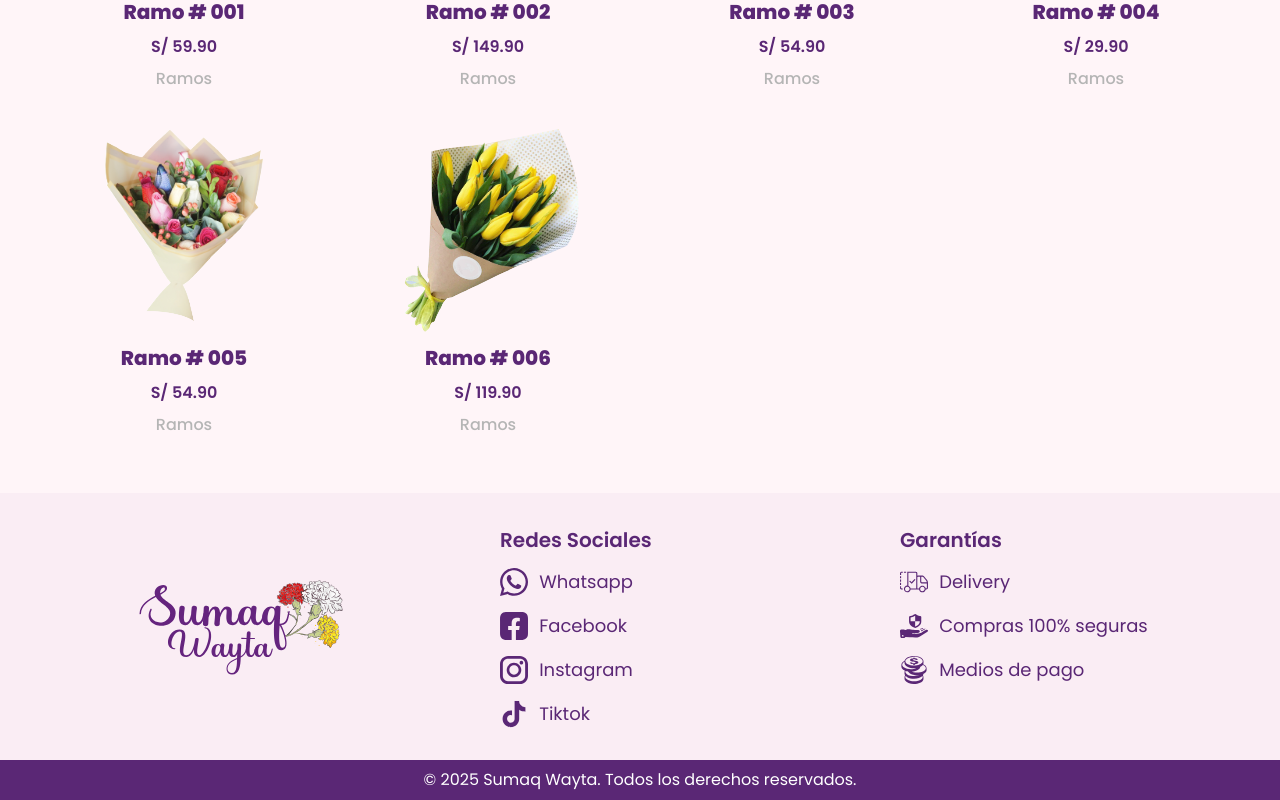
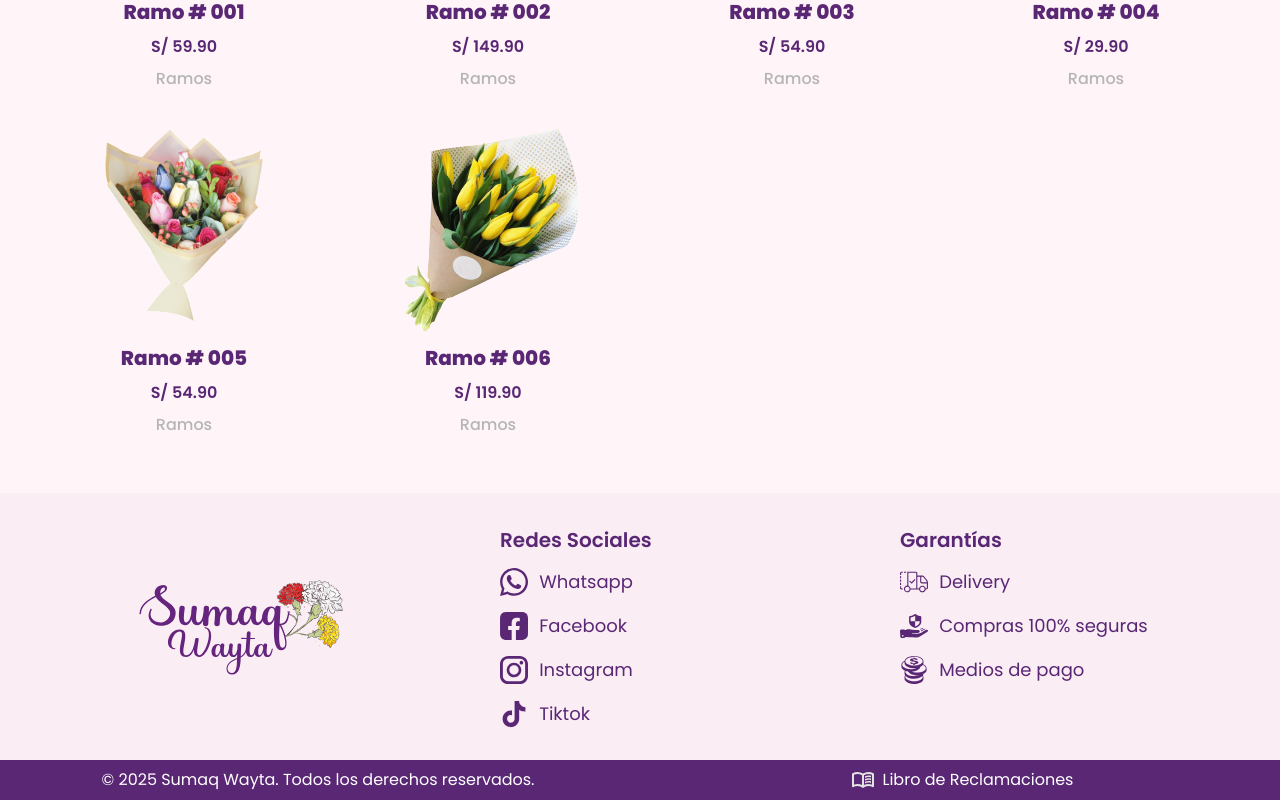
Before and after one commit to SumaqWayta/sumaq-wayta-floreria-web, a Next.js app: page /ramos in a window 1280 px wide. Shown: the part 596-1396 px from the top of the page. Built offline with nearby package versions, Linux system fonts and the light colour scheme; no server answers.

Commit message:
feat: add icons and complaints book

```diff
--- a/src/app/page.tsx
+++ b/src/app/page.tsx
@@ -58,7 +58,7 @@ export default function Home() {
         <PersonalizedFlowerCarousel />
       </div>
       <Divider />
-      <div className={styles.containerFlowersDetails}>
+      {/* <div className={styles.containerFlowersDetails}>
         <h2>Encuentra el detalle Perfecto</h2>
         <div className={styles.listDetailsFlowers}>
           <div></div>
@@ -68,7 +68,7 @@ export default function Home() {
           <div></div>
           <div></div>
         </div>
-      </div>
+      </div> */}
       <Image
         src="/images/image-footer.svg"
         width={500}
--- /dev/null
+++ b/src/assets/icons/book.tsx
@@ -0,0 +1,14 @@
+export default function BookSVG(props: React.SVGProps<SVGSVGElement>) {
+  return (
+    <svg
+      xmlns="http://www.w3.org/2000/svg"
+      height="24px"
+      viewBox="0 -960 960 960"
+      width="24px"
+      fill="#e3e3e3"
+      {...props}
+    >
+      <path d="M560-564v-68q33-14 67.5-21t72.5-7q26 0 51 4t49 10v64q-24-9-48.5-13.5T700-600q-38 0-73 9.5T560-564Zm0 220v-68q33-14 67.5-21t72.5-7q26 0 51 4t49 10v64q-24-9-48.5-13.5T700-380q-38 0-73 9t-67 27Zm0-110v-68q33-14 67.5-21t72.5-7q26 0 51 4t49 10v64q-24-9-48.5-13.5T700-490q-38 0-73 9.5T560-454ZM260-320q47 0 91.5 10.5T440-278v-394q-41-24-87-36t-93-12q-36 0-71.5 7T120-692v396q35-12 69.5-18t70.5-6Zm260 42q44-21 88.5-31.5T700-320q36 0 70.5 6t69.5 18v-396q-33-14-68.5-21t-71.5-7q-47 0-93 12t-87 36v394Zm-40 118q-48-38-104-59t-116-21q-42 0-82.5 11T100-198q-21 11-40.5-1T40-234v-482q0-11 5.5-21T62-752q46-24 96-36t102-12q58 0 113.5 15T480-740q51-30 106.5-45T700-800q52 0 102 12t96 36q11 5 16.5 15t5.5 21v482q0 23-19.5 35t-40.5 1q-37-20-77.5-31T700-240q-60 0-116 21t-104 59ZM280-494Z" />
+    </svg>
+  );
+}
--- a/src/components/footer/footer.module.css
+++ b/src/components/footer/footer.module.css
@@ -59,10 +59,22 @@
 
 .copyright {
   width: 100%;
+  display: grid;
   text-align: center;
   padding: 0.5rem 0;
+  gap: 0.5rem;
   background-color: var(--main-color);
   color: var(--white);
+
+  & > a {
+    display: flex;
+    justify-self: center;
+    gap: 0.5rem;
+    justify-content: center;
+    align-items: center;
+    color: var(--white);
+    cursor: pointer;
+  }
 }
 
 @media (width >= 38rem) {
@@ -80,6 +92,14 @@
     grid-template-columns: repeat(3, 1fr);
   }
 
+  .copyright {
+    grid-template-columns: 1fr 1fr;
+
+    & > a {
+      order: 2;
+    }
+  }
+
   .logo {
     grid-column: 1 span;
   }
--- a/src/components/footer/footer.tsx
+++ b/src/components/footer/footer.tsx
@@ -1,3 +1,4 @@
+import BookSVG from "@/assets/icons/book";
 import { socialNetworks } from "@/data/social-networks";
 import Image from "next/image";
 import Link from "next/link";
@@ -116,6 +117,9 @@ export const Footer = () => {
         </div>
       </div>
       <div className={styles.copyright}>
+        <a href="/" target="_blank" rel="noopener noreferrer">
+          <BookSVG /> Libro de Reclamaciones
+        </a>
         <p>© 2025 Sumaq Wayta. Todos los derechos reservados.</p>
       </div>
     </footer>
--- a/src/components/navbar/navbar.tsx
+++ b/src/components/navbar/navbar.tsx
@@ -30,7 +30,13 @@ export const Navbar = () => {
 
   return (
     <>
-      <p className={styles.contact}>Contactarme al +51992776777</p>
+      <a
+        className={styles.contact}
+        target="_blank"
+        href="https://wa.me/51992776777?text=Hola, quisiera información"
+      >
+        Contactarme al +51992776777
+      </a>
       <header className={styles.wrapperNavbar}>
         <div className={styles.container}>
           <ButtonHamburger value={showSidebar} onClick={changeShowSidebar} />
```
